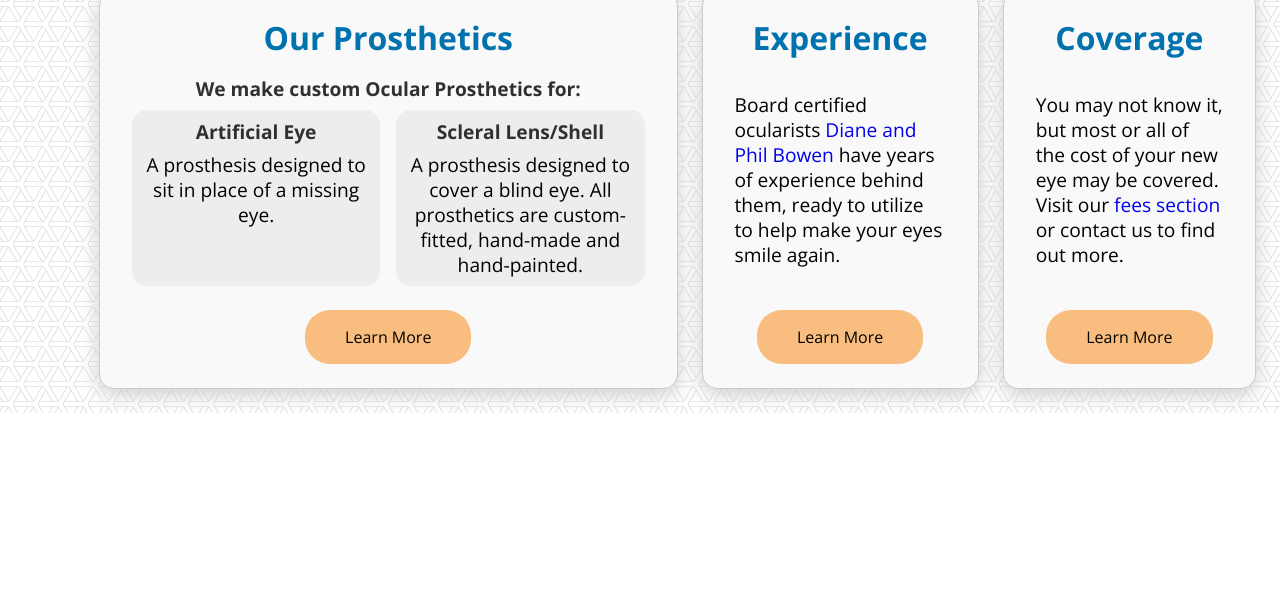
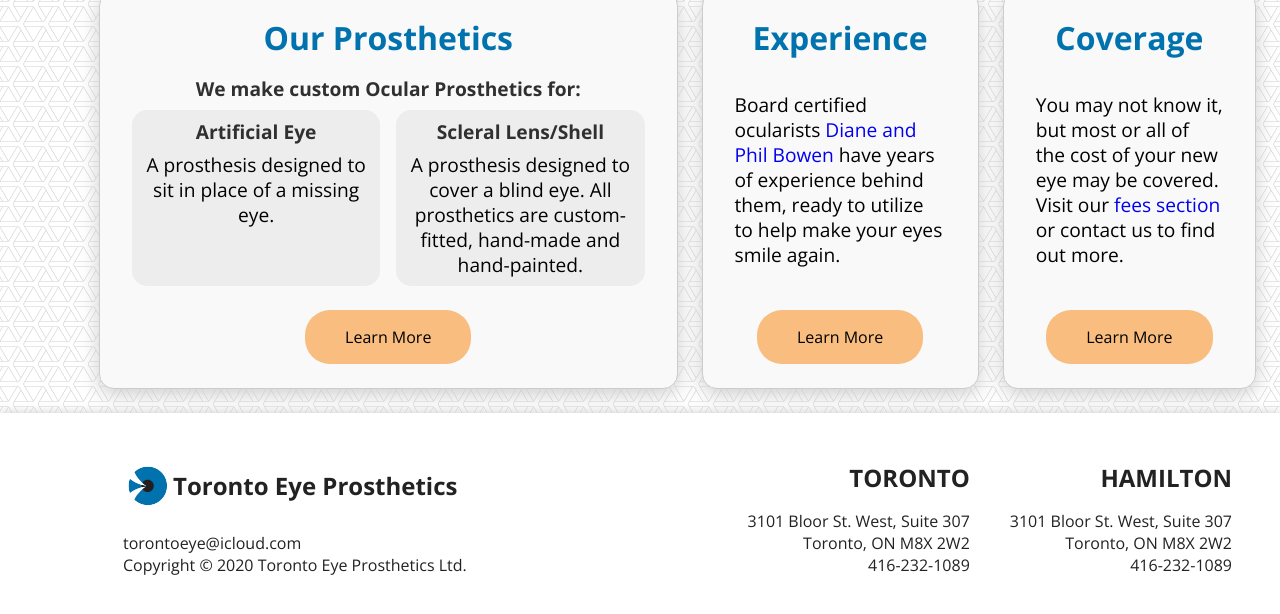
Before and after one commit to xpyrosh/eye-template-3, a website: page index.html in a window 1280 px wide. Shown: the part 833-1447 px from the top of the page. Before the commit the page ends 1246 px from the top, so only its background shows below. Drawn offline with nearby package versions, Linux system fonts and the light colour scheme.

Commit message:
added footer, need to add more footer links later

```diff
--- a/index.html
+++ b/index.html
@@ -96,7 +96,38 @@
     </div>
 
     <section id="footer">
-
+        <div class="container">
+            <div class="footer-content">
+                <div class="footer-left">
+                    <div class="footer-title">
+                        <img src="/img/logo_e.png" alt="">
+                        <h1>Toronto Eye Prosthetics</h1>
+                    </div>
+                    <div>
+                        <p>torontoeye@icloud.com</p>
+                        <p>Copyright &copy; 2020 Toronto Eye Prosthetics Ltd. </p>
+                    </div>
+                </div>
+                <div class="locations">
+                    <div class="toronto-loc">
+                        <h1>Toronto</h1>
+                        <p>
+                            3101 Bloor St. West, Suite 307<br>
+                            Toronto, ON M8X 2W2<br>
+                            416-232-1089
+                        </p>
+                    </div>
+                    <div class="hamilton-loc">
+                        <h1>Hamilton</h1>
+                        <p>
+                            3101 Bloor St. West, Suite 307<br>
+                            Toronto, ON M8X 2W2<br>
+                            416-232-1089
+                        </p>
+                    </div>
+                </div>
+            </div>
+        </div>
     </section>
 
 </div>
--- a/scss/_utilities.scss
+++ b/scss/_utilities.scss
@@ -56,7 +56,7 @@
     // font-weight: bold;
 
     &:hover {
-        background: #f7b167;
+        background: #f5a44f;
         // color: $primary-color;
     }
 }
--- a/scss/main.scss
+++ b/scss/main.scss
@@ -186,3 +186,44 @@
         margin-right: 1.5rem;
     }
 }
+
+#footer {
+    padding: 3rem;
+    box-shadow: 0px 0px 10px #cccccc;
+
+    .footer-content {
+        display: flex;
+        justify-content: space-between;
+        color: #222;
+
+        .footer-left {
+            display: flex;
+            flex-direction: column;
+            justify-content: space-between;
+            .footer-title {
+                display: flex;
+                align-items: center;
+                img {
+                    height: auto;
+                    width: auto;
+                    max-height: 50px;
+                }
+                h1 {
+                    font-size: 1.5rem;
+                }
+            }
+        }
+
+        .locations {
+            display: grid;
+            grid-template-columns: repeat(2, 1fr);
+            gap: 2.5rem;
+            text-align: right;
+
+            h1 {
+                text-transform: uppercase;
+                padding-bottom: 1rem;
+            }
+        }
+    }
+}
```
Also changed, not shown: css/main.css.
